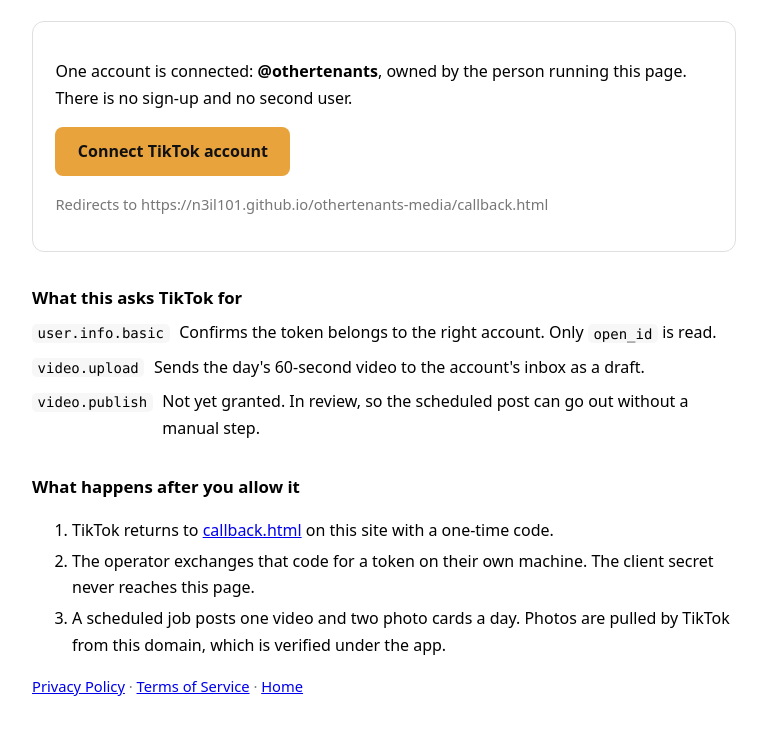
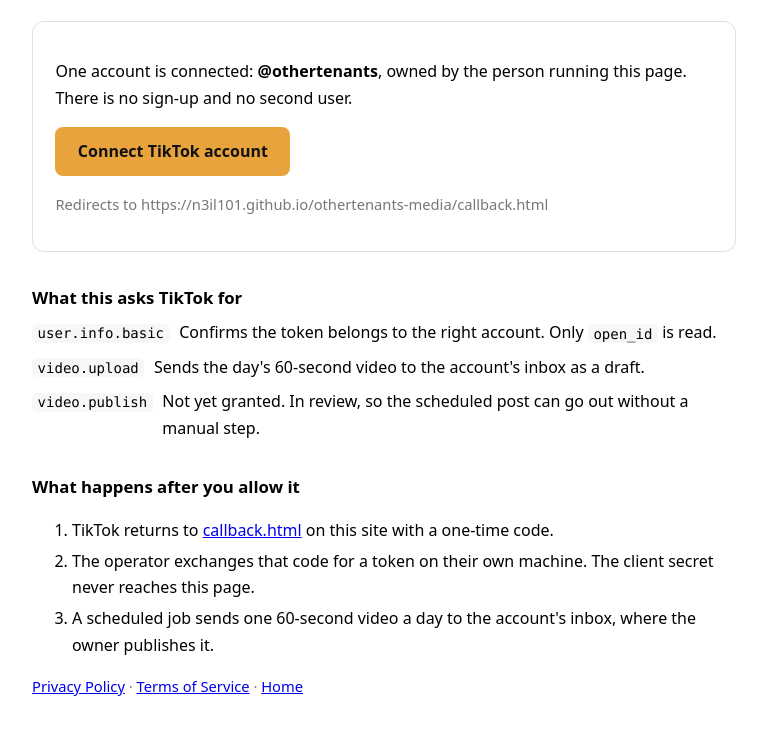
Before and after one commit to N3il101/othertenants-media, a plain HTML site: page docs/connect.html in a window 1280 px wide. Shown: the part 132-866 px from the top of the page, without its empty margins (256-1023 px from the left). Drawn offline with Linux system fonts and the light colour scheme.

Commit message:
connect: video only, the photo path was removed

```diff
--- a/docs/connect.html
+++ b/docs/connect.html
@@ -79,8 +79,8 @@
   <li>TikTok returns to <a href="callback.html">callback.html</a> on this site with a one-time code.</li>
   <li>The operator exchanges that code for a token on their own machine. The
       client secret never reaches this page.</li>
-  <li>A scheduled job posts one video and two photo cards a day. Photos are
-      pulled by TikTok from this domain, which is verified under the app.</li>
+  <li>A scheduled job sends one 60-second video a day to the account's inbox,
+      where the owner publishes it.</li>
 </ol>
 
 <p class="muted">
```
